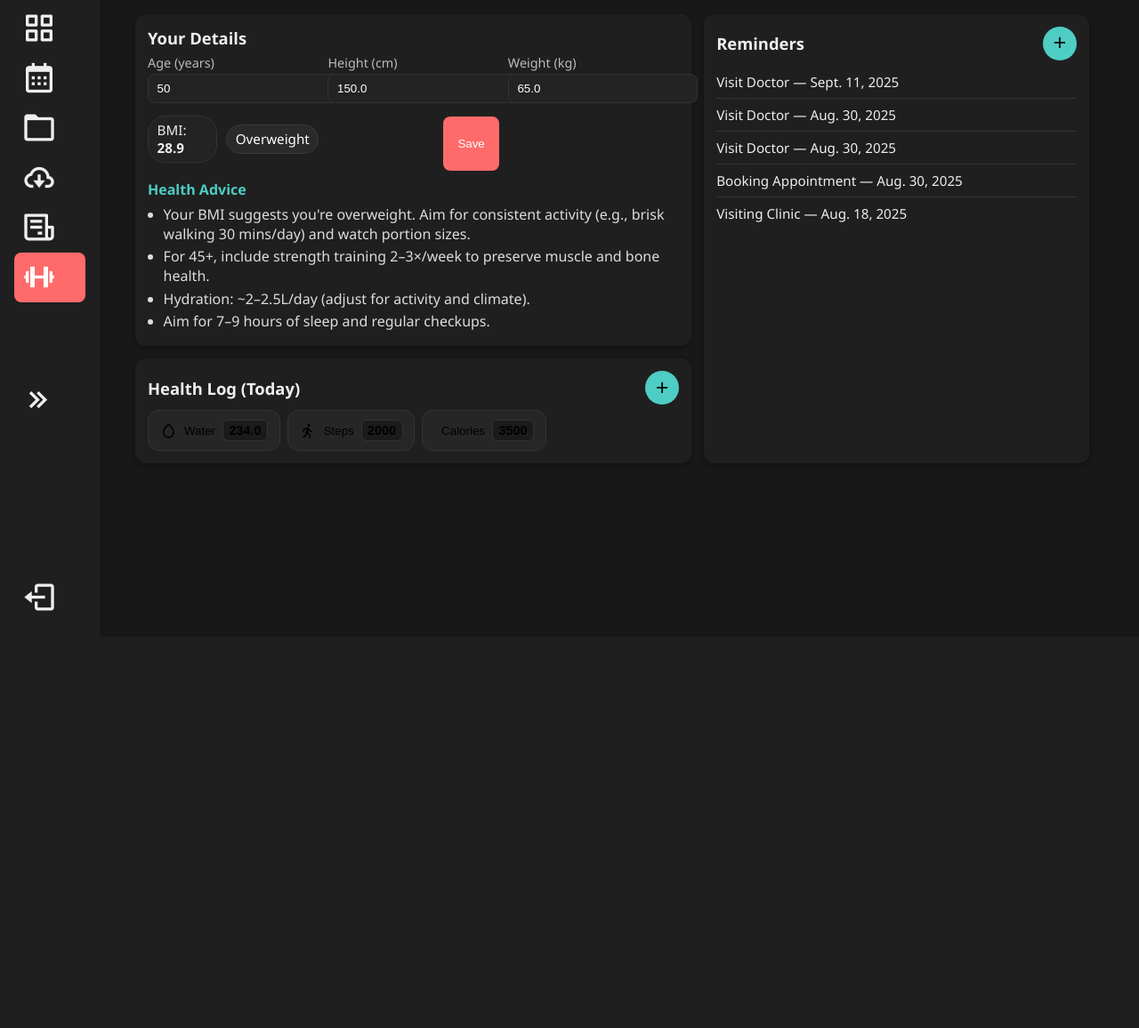
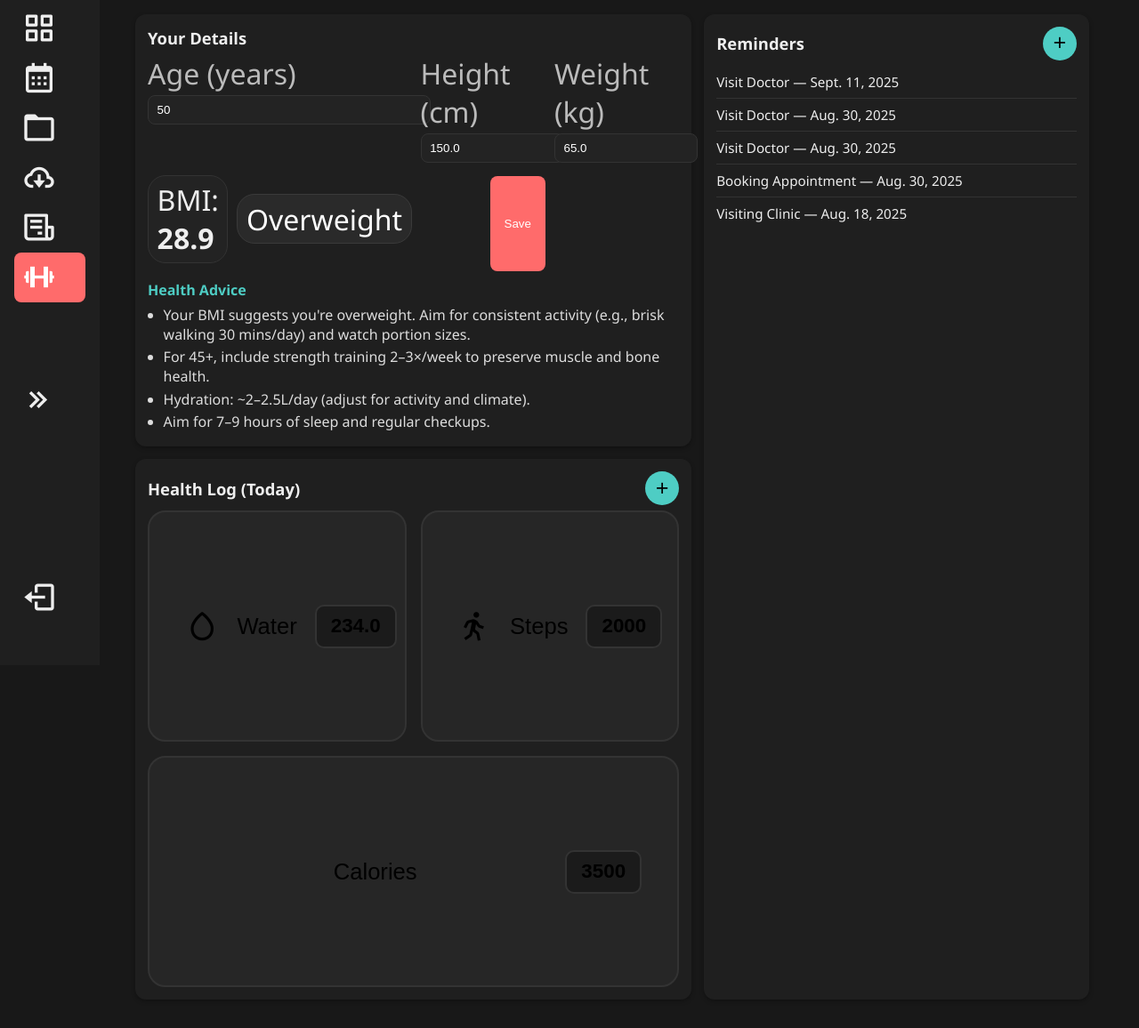
Before and after one commit to Dhananjay625/LifeFlow, a Django app: page /HealthManager/ in a window 1280 px wide. Shown: the part 84-1240 px from the top of the page at 89% size. Before the commit the page ends 771 px from the top, so only its background shows below. Run offline with Django 4.2, Linux system fonts and the light colour scheme; a user stored in the database is signed in; data comes from the database, SQL or seed files in the repository; both versions use the stored data as it was after the commit.

Commit message:
Changes in HTML and CSS files

```diff
--- a/LifeFlow/main/static/index.css
+++ b/LifeFlow/main/static/index.css
@@ -1239,7 +1239,7 @@ h1{
 /* Form mini grid */
 .grid-3{display:grid;grid-template-columns:repeat(3,1fr);gap:10px;margin:.4rem 0 .4rem;}
 @media (max-width:700px){.grid-3{grid-template-columns:1fr;}}
-.form-mini label{display:block;margin:0 0 .2rem;font-size:.9rem;color:var(--text-muted);}
+.form-mini label{display:block;margin:0 0 .2rem;font-size:2rem;color:var(--text-muted);}
 .form-mini input{width:100%;padding:.5rem .6rem;background:#232323;border:1px solid #333;border-radius:8px;color:#fff;}
 .actions-right{display:flex;justify-content:flex-end;margin-top:.3rem;}
 .btn{border:none;border-radius:8px;padding:.6rem 1rem;cursor:pointer;}
@@ -1248,8 +1248,8 @@ h1{
 
 /* BMI display */
 .bmi-row{display:flex;align-items:center;gap:10px;margin:.2rem 0 .6rem;}
-.bmi-pill{background:#232323;border:1px solid #333;padding:.35rem .6rem;border-radius:20px;font-size:.95rem;}
-.bmi-tag{background:#2a2a2a;border:1px solid #3a3a3a;padding:.35rem .6rem;border-radius:20px;font-size:.95rem;color:#fff;}
+.bmi-pill{background:#232323;border:1px solid #333;padding:.35rem .6rem;border-radius:20px;font-size:2rem;}
+.bmi-tag{background:#2a2a2a;border:1px solid #3a3a3a;padding:.35rem .6rem;border-radius:20px;font-size:2rem;color:#fff;}
 
 /* Advice list */
 .advice{margin-top:.6rem;}
@@ -1258,11 +1258,47 @@ h1{
 .advice-list li{margin:.2rem 0;color:#ddd;}
 
 /* Chips */
-.chips{display:flex;gap:8px;flex-wrap:wrap;margin-top:.4rem;}
-.chip{display:flex;align-items:center;gap:8px;background:#262626;border:1px solid #333;border-radius:12px;padding:.6rem .8rem;cursor:pointer;}
-.chip:hover{background:#2c2c2c;}
-.chip i{font-size:1.2rem;}
-.chip strong{background:#1b1b1b;border:1px solid #333;border-radius:6px;padding:.2rem .4rem;font-size:.9rem;}
+.chips{
+  display:flex;gap: 16px;
+  flex-wrap:wrap;
+  margin-top:.4rem;
+}
+.chip{
+  display: flex;
+  align-items: center;
+  justify-content: space-between;
+  gap: 20px;
+
+  background: #262626;
+  border: 2px solid #333;
+  border-radius: 20px;
+
+  font-size: 1.8rem;
+  padding: 2rem 2.5rem;
+  cursor: pointer;
+
+  min-height: 260px;
+  min-width: 260px;
+  flex: 1;
+}
+.chip:hover{
+  background:#2c2c2c;
+}
+.chip i{
+  font-size: 2.4rem;
+}
+
+.chip span{
+  font-size: 1.6rem;
+}
+
+.chip strong{
+  background:#1b1b1b;
+  border:2px solid #333;
+  border-radius:10px;
+  padding:0.6rem 1rem;
+  font-size: 1.4rem;
+}
 
 /* Modals */
 .modal{display:none;position:fixed;z-index:999;left:0;top:0;width:100%;height:100%;background:rgba(0,0,0,.6);padding-top:70px;}
@@ -1270,6 +1306,12 @@ h1{
 .modal-content h2{margin-top:0;}
 .modal-content form{display:flex;flex-direction:column;gap:.5rem;}
 .modal-content input{padding:.55rem .6rem;background:#232323;border:1px solid #333;border-radius:8px;color:#fff;}
-.modal-content button{background:var(--secondary-color);color:#111;border:none;border-radius:8px;padding:.6rem 1rem;cursor:pointer;}
+.modal-content button{
+  background:var(--secondary-color);
+  color:#111;border:none;
+  border-radius:12px;
+  padding:20px 40px;
+  cursor:pointer;
+  font-size: 24px;}
 .modal-content button:hover{filter:brightness(.95);}
 .close{float:right;font-size:22px;cursor:pointer;}
--- a/LifeFlow/main/templates/HealthManager.html
+++ b/LifeFlow/main/templates/HealthManager.html
@@ -142,7 +142,7 @@
               </button>
 
               <button class="chip" onclick="prepQuick('calories','kcal')">
-                <i class='bx bx-fire'></i>
+                <i class='bx bx-fire-alt'></i>
                 <span>Calories</span>
                 <strong>{{ metrics.calories|default:'—' }}</strong>
               </button>
@@ -174,7 +174,7 @@
       <h2>Update Daily Measures</h2>
       <form method="POST" action="">
         {% csrf_token %}
-        <label>Water Intake (litres)</label>
+        <label>Water Intake (ml)</label>
         <input type="number" name="water_intake" step="0.1" min="0" value="{{ metrics.water_intake|default:'' }}" required>
 
         <label>Steps</label>
```
Also changed, not shown: LifeFlow/db.sqlite3.
